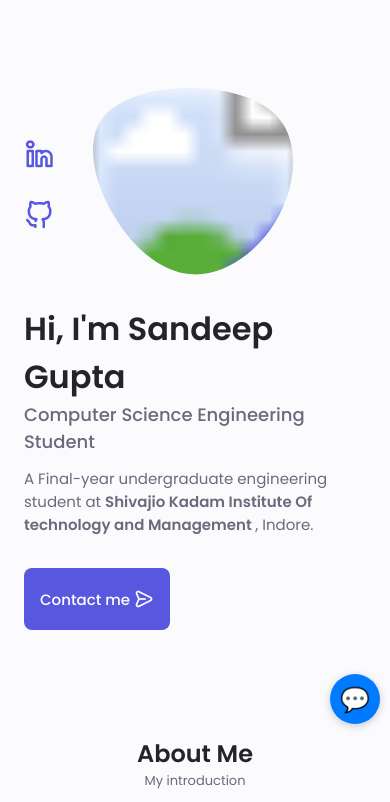
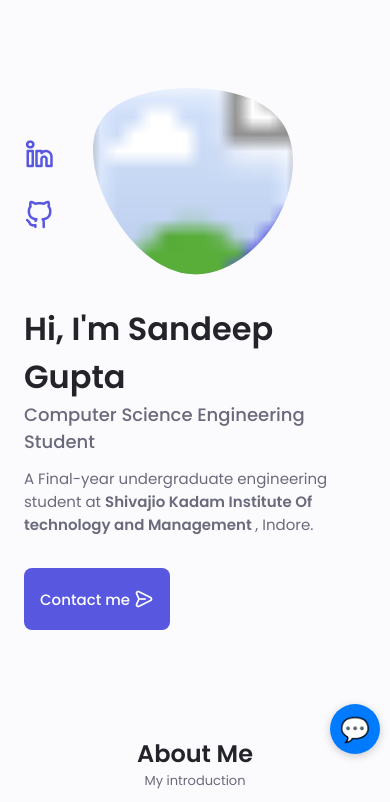
Before and after one commit to sandeep7224/frontend, a plain HTML site: page index.html in a window 390 px wide. Shown: the top 802 px of the page. Drawn offline with nearby package versions, Linux system fonts and the light colour scheme.

Commit message:
Update index.html

```diff
--- a/index.html
+++ b/index.html
@@ -355,7 +355,7 @@
     }
     .chatbot-fab {
       right: 10px;
-      bottom: 120px;
+      bottom: 90px;
       width: 50px;
       height: 50px;
       font-size: 1.5rem;
```
